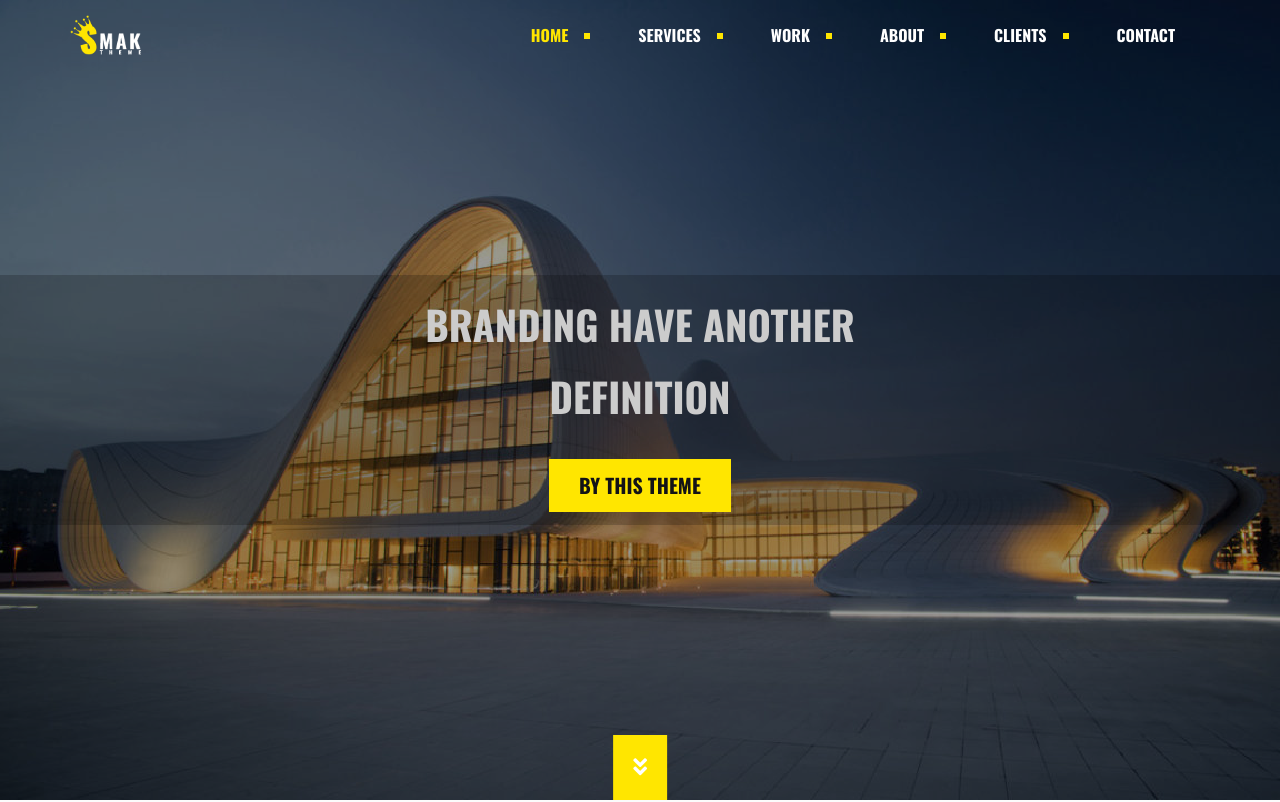
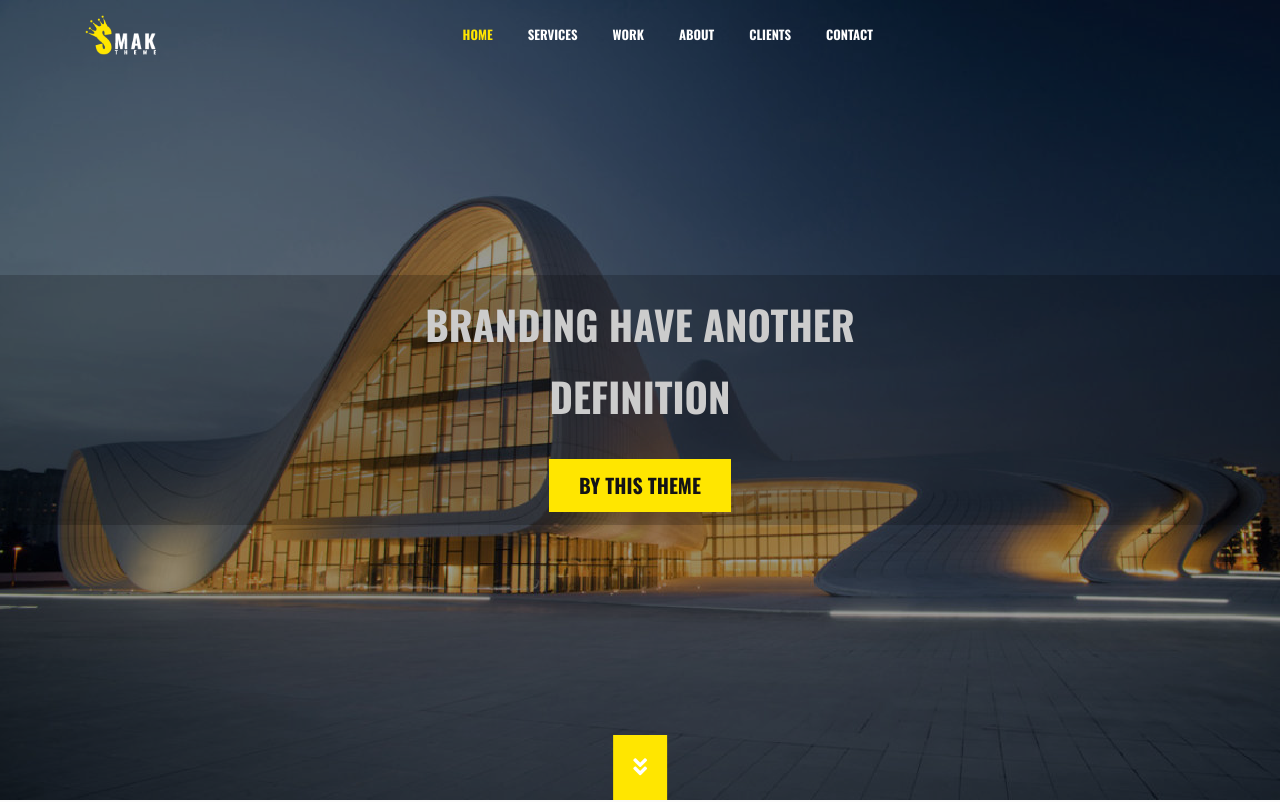
Before and after one commit to ameran-fDiv/Template2_smak, a plain HTML site: page index.html in a window 1280 px wide. Shown: the top 802 px of the page. Drawn offline with nearby package versions, Linux system fonts and the light colour scheme.

Commit message:
create header media query

```diff
--- a/Css/main.css
+++ b/Css/main.css
@@ -1,4 +1,5 @@
 /*  google font  */
+@import url("media.css");
 @import url("https://fonts.googleapis.com/css2?family=Oswald:wght@300;400;500;700&display=swap");
 * {
     padding: 0;
--- a/Css/media.css
+++ b/Css/media.css
@@ -1,18 +1,52 @@
 /* global rules */
 /* container */
+@media (min-width: 200px) {
+    .container {
+        width: 100%;
+    }
+    header .container {
+        flex-direction: column;
+    }
+    header .container nav {
+        justify-content: center;
+    }
+    header .container ul li {
+        padding: 15px 10px;
+        list-style: none;
+    }
+    header .container ul li a {
+        font-size: 0.8rem;
+    }
+}
+@media (min-width: 576px) {
+    .container {
+        width: 540px;
+    }
+}
 
-@media(max-width:768px){
-.container {
-    width:750px;
+@media (min-width: 768px) {
+    .container {
+        width: 720px;
+    }
+    header .container {
+        flex-direction: row;
+    }
 }
+
+@media (min-width: 992px) {
+    .container {
+        width: 960px;
+    }
 }
-@media(min-width:992px){
-.container {
-    width:970px;
+
+@media (min-width: 1200px) {
+    .container {
+        width: 1140px;
+    }
 }
+
+@media (min-width: 1400px) {
+    .container {
+        width: 1320px;
+    }
 }
-@media(min-width:1200px){
-.container{
-    width:1170px;
-}
-}
```
